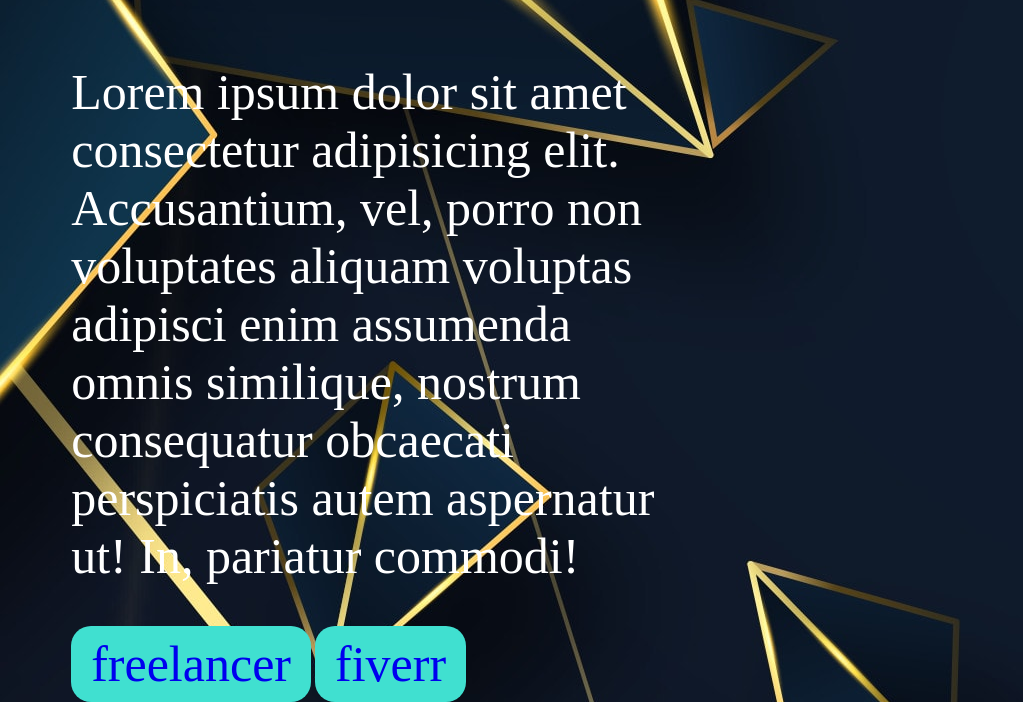
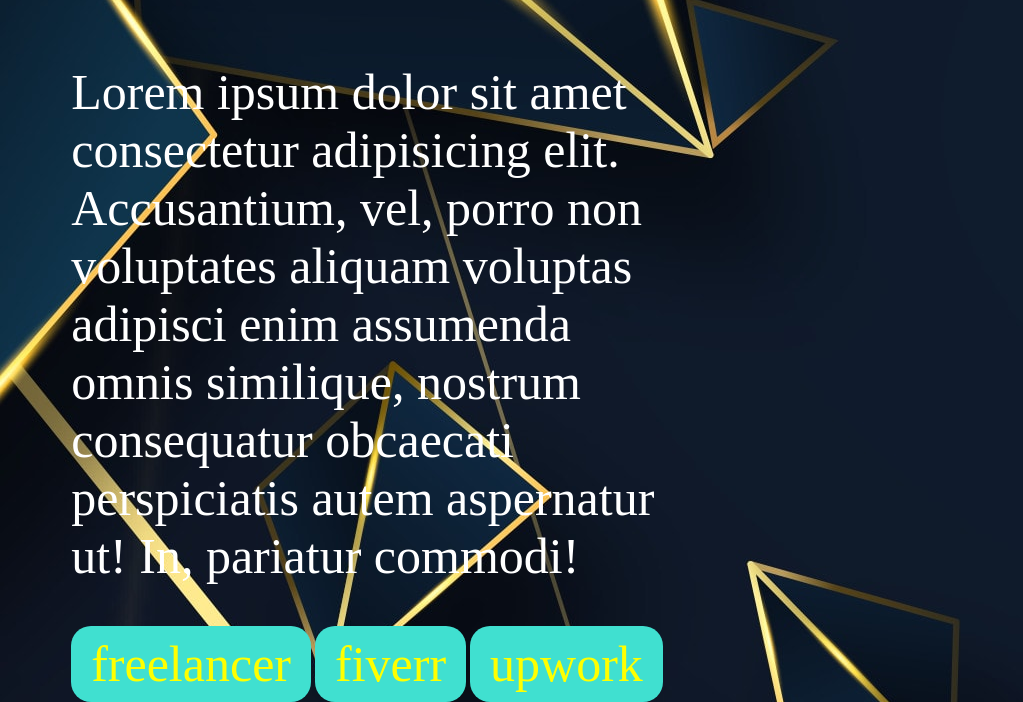
Before and after one commit to swapnildesign/Freelancer-Swapnil, a plain HTML site: page index.html in a window 1280 px wide. Shown: the part 922-1624 px from the top of the page, without its empty margins (0-1023 px from the left). Drawn offline with Linux system fonts and the light colour scheme.

Commit message:
ukpwork added

```diff
--- a/index.html
+++ b/index.html
@@ -22,8 +22,12 @@
                 pariatur commodi!</p>
             <a class="link-button" target="_blank"
                 href="https://www.freelancer.com/u/swapnildesign?w=f&ngsw-bypass=">freelancer</a>
+
             <a class="link-button" target="_blank"
                 href="https://www.fiverr.com/swapnildesign?up_rollout=true=">fiverr</a>
+            <a class="link-button" target="_blank"
+                href="https://www.upwork.com/freelancers/~017472d2dca081fc0a=">upwork</a>
+
         </div>
         <div class="half-width"><img src="Images/swapnil-2.png" alt=""></div>
     </section>
--- a/style.css
+++ b/style.css
@@ -29,3 +29,4 @@
     padding: 10px 20px;
     font-size: 50px;
     border-radius: 20px;
+    color: yellow;
```
